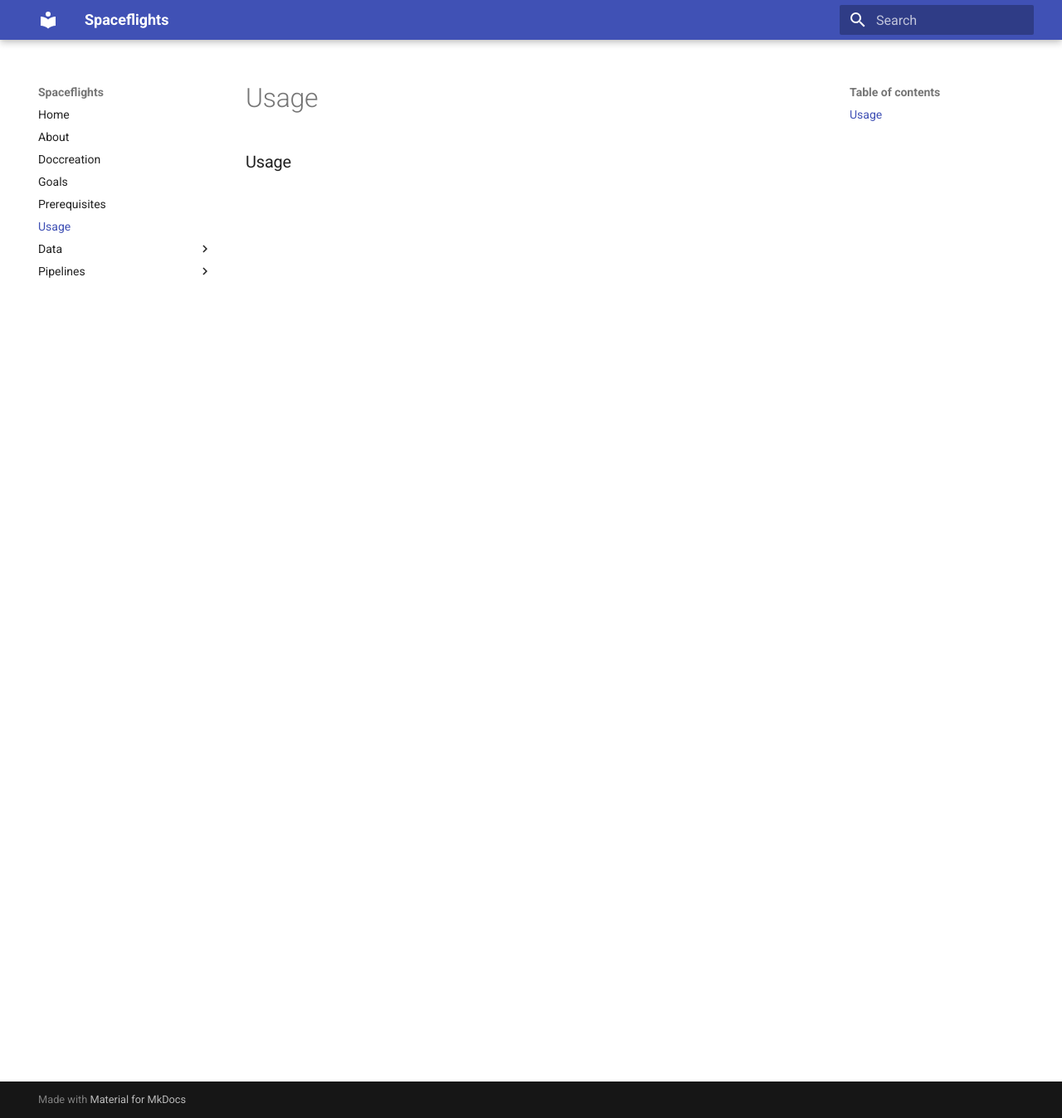
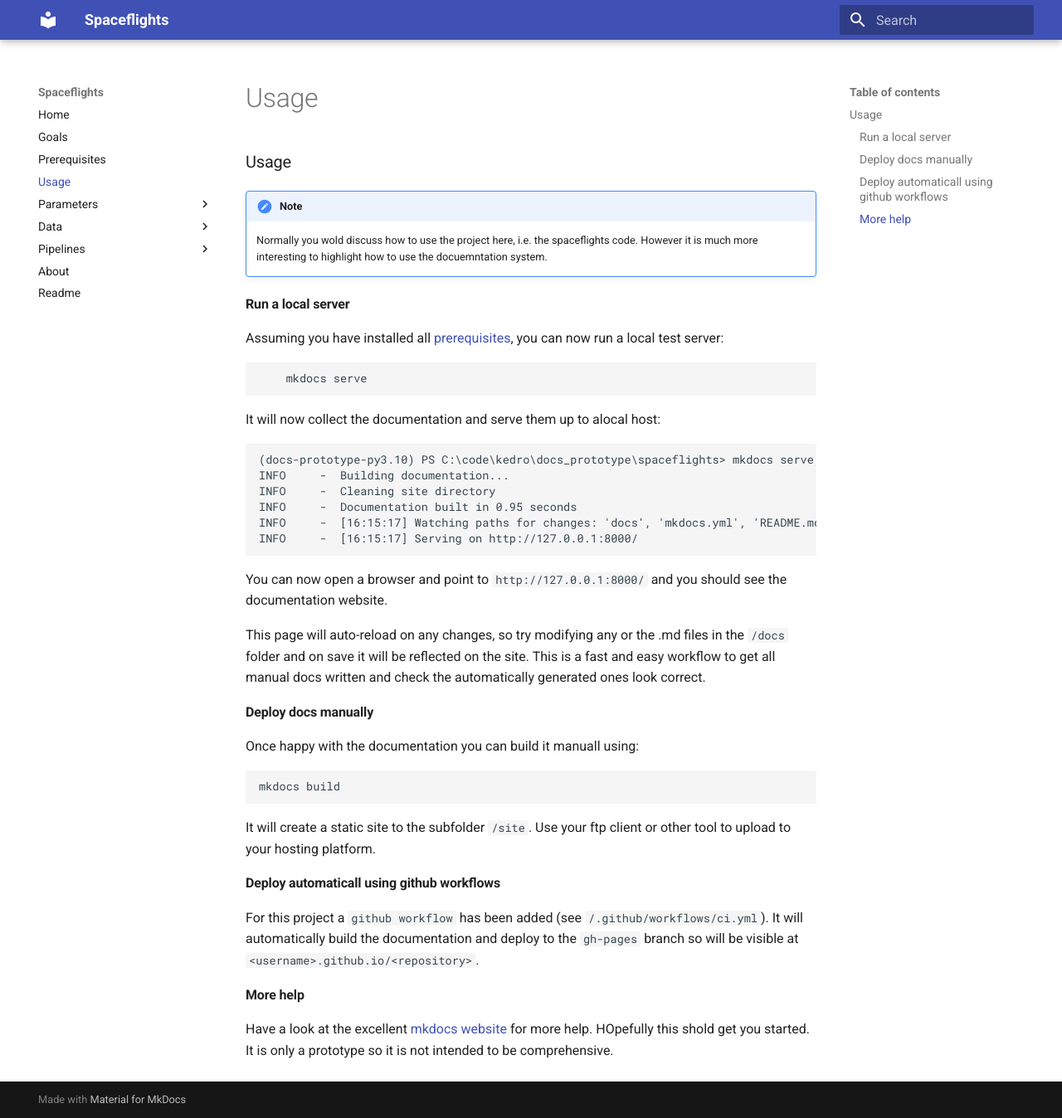
Before and after one commit to picklejuicedev/kedro_docs_prototype, an MkDocs documentation site: the page built from docs/usage.md, in a window 1280 px wide and 1348 px high. Shown: the whole window at 83% size. Built offline with MkDocs 1.6.1 and Material for MkDocs 9.7.7, drawn with Linux system fonts in a browser that asks for light colours.

Commit message:
tidy up nav, tie in readme.md, write goals and usage, added parameters

````diff
--- a/README.md
+++ b/README.md
@@ -1,4 +1,5 @@
-# spaceflights
+# spaceflights docs prototype
+
 
 ## Overview
 
--- a/docs/usage.md
+++ b/docs/usage.md
@@ -1 +1,46 @@
 # Usage
+
+!!! note
+    Normally you wold discuss how to use the project here, i.e. the spaceflights code.
+    However it is much more interesting to highlight how to use the docuemntation system.
+
+## Run a local server
+
+Assuming you have installed all [prerequisites](prerequisites.md), you can now run a local test server:
+```
+    mkdocs serve
+```
+
+It will now collect the documentation and serve them up to alocal host:
+```
+(docs-prototype-py3.10) PS C:\code\kedro\docs_prototype\spaceflights> mkdocs serve
+INFO     -  Building documentation...
+INFO     -  Cleaning site directory
+INFO     -  Documentation built in 0.95 seconds
+INFO     -  [16:15:17] Watching paths for changes: 'docs', 'mkdocs.yml', 'README.md'
+INFO     -  [16:15:17] Serving on http://127.0.0.1:8000/
+```
+
+You can now open a browser and point to `http://127.0.0.1:8000/` and you should see the documentation website.
+
+This page will auto-reload on any changes, so try modifying any or the .md files in the `/docs` folder and on save it will be reflected on the site. This is a fast and easy workflow to get all manual docs written and check the automatically generated ones look correct.
+
+## Deploy docs manually
+
+Once happy with the documentation you can build it manuall using:
+
+```
+mkdocs build
+```
+
+It will create a static site to the subfolder `/site`. Use your ftp client or other tool to upload to your hosting platform.
+
+## Deploy automaticall using github workflows
+
+For this project a `github workflow` has been added (see `/.github/workflows/ci.yml`).
+It will automatically build the documentation and deploy to the `gh-pages` branch so will be visible at `<username>.github.io/<repository>`.
+
+## More help
+
+Have a look at the excellent [mkdocs website](https://www.mkdocs.org/) for more help.
+HOpefully this shold get you started. It is only a prototype so it is not intended to be comprehensive.
--- a/mkdocs.yml
+++ b/mkdocs.yml
@@ -1,8 +1,23 @@
 site_name: Spaceflights
 
-#nav:
-#  - Home: index.md
-#  - About: about.md
+nav:
+  - Home: index.md
+  - Goals: goals.md
+  - Prerequisites: prerequisites.md
+  - Usage: usage.md
+  - Parameters:
+    - parameters/data_science.md
+  - Data:
+    - data/_Data_overview.md
+    - data/companies.md
+    - data/shuttles.md
+    - data/reviews.md
+  - Pipelines:
+    - pipelines/_Pipeline_overview.md
+    - pipelines/data_processing.md
+    - pipelines/data_science.md
+  - About: about.md
+  - Readme: README_copy.md
 
 theme: material # readthedocs #material
 markdown_extensions:
@@ -14,6 +29,7 @@ markdown_extensions:
 plugins:
   - search
   - mkdocstrings
+  - include-markdown
 #  - gen-files:
 #      scripts:
 #        - gen_pages.py
````
Also changed, not shown: docs/README_copy.md (added, +3 -0 lines), docs/data/_Data_overview.md (+1 -1 lines), docs/goals.md (+4 -0 lines), docs/index.md (+2 -1 lines), docs/parameters/data_science.md (added, +38 -0 lines), docs/prerequisites.md (+19 -1 lines), 1 other file.
